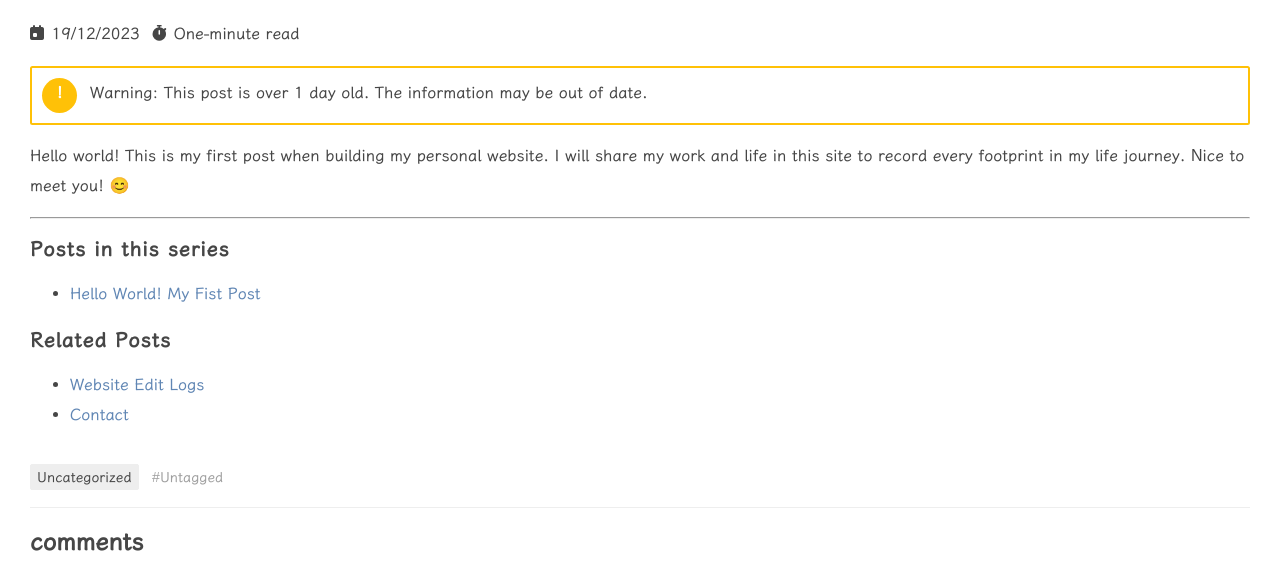
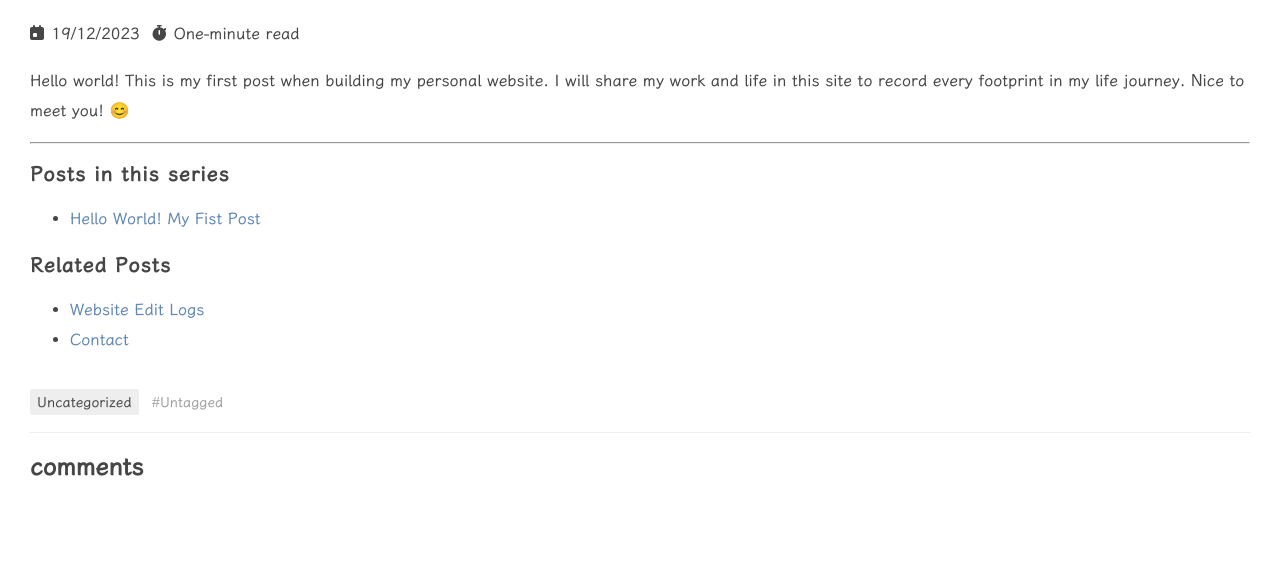
Before and after one commit to This-is-available/this-is-available.github.io, a plain HTML site: page post/hello_world/index.html in a window 1280 px wide. Shown: the part 1078-1664 px from the top of the page. After the commit the page ends 1589 px from the top, so only its background shows below. Drawn offline with nearby package versions, Linux system fonts and the light colour scheme; a web font is replaced by a local one.

Commit message:
minor modifications

```diff
--- a/post/hello_world/index.html
+++ b/post/hello_world/index.html
@@ -499,10 +499,7 @@ if (!doNotTrack) {
             <span class="post__meta-text">One-minute read</span>
           </li>
         </ul>
-      <div class="alert">
-      <div class="alert__indicator">!</div>
-      Warning: This post is over 1 day old. The information may be out of date.
-    </div><p>Hello world! This is my first post when building my personal website. I will share my work and life in this site to record every footprint in my life journey. Nice to meet you! 😊</p>
+      <p>Hello world! This is my first post when building my personal website. I will share my work and life in this site to record every footprint in my life journey. Nice to meet you! 😊</p>
 <hr>
 
 
```
